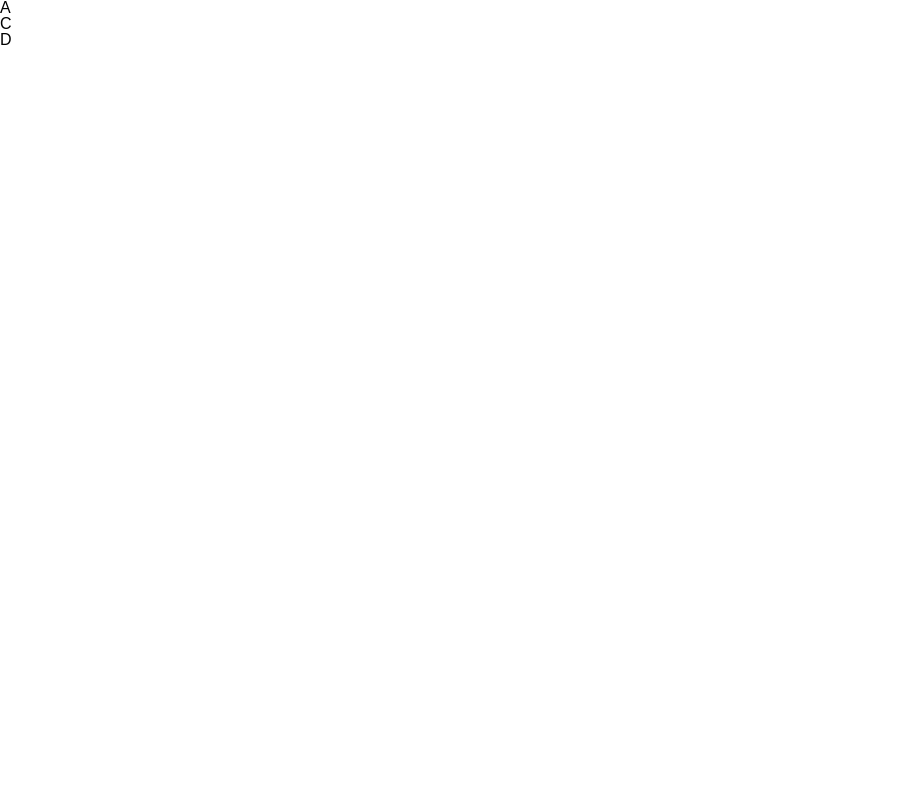
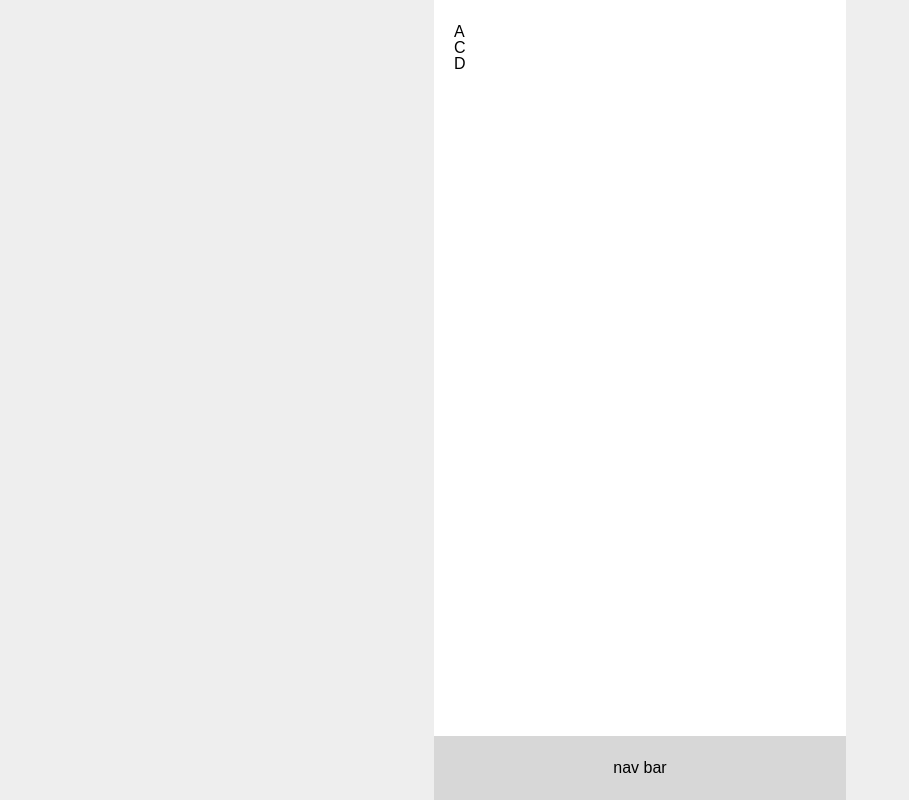
Before and after one commit to WePlanPlans/WPP_FE, a React (Vite) app: page /abc in a window 1280 px wide. Shown: the whole page, without its empty margins (0-909 px from the left). Built offline with nearby package versions, Linux system fonts and the light colour scheme.

Commit message:
Design: 전체 레이아웃 설정

```diff
--- a/src/components/common/footer/Footer.tsx
+++ b/src/components/common/footer/Footer.tsx
@@ -1,3 +1,9 @@
-const Footer = () => <footer>푸터</footer>;
+const Footer = () => (
+  <footer
+    className="
+    sticky bottom-0 flex h-16 items-center justify-center bg-lightgray">
+    nav bar
+  </footer>
+);
 
 export default Footer;
--- a/src/components/common/header/Header.tsx
+++ b/src/components/common/header/Header.tsx
@@ -1,3 +1,3 @@
-const Header = () => <header>헤더</header>;
+const Header = () => <header className="h-6"></header>;
 
 export default Header;
--- a/src/index.css
+++ b/src/index.css
@@ -27,9 +27,7 @@
 
 body {
   margin: 0;
-  font-family: -apple-system, BlinkMacSystemFont, 'Segoe UI', 'Roboto', 'Oxygen',
-    'Ubuntu', 'Cantarell', 'Fira Sans', 'Droid Sans', 'Helvetica Neue',
-    sans-serif;
+  background-color: #eee;
   -webkit-font-smoothing: antialiased;
   -moz-osx-font-smoothing: grayscale;
 }
@@ -41,6 +39,6 @@ code {
 
 @layer components {
   .btn-base {
-    @apply w-full py-3.5 rounded-lg;
+    @apply w-full rounded-lg py-3.5;
   }
 }
--- a/src/pages/main/main.page.tsx
+++ b/src/pages/main/main.page.tsx
@@ -1,13 +1,12 @@
-import { A, B } from '@components/abc';
 import { ButtonPrimary, ButtonWhite } from '@components/common/button/Button';
-import { C } from '@components/def';
 
 const Main = () => {
   return (
-    <div className="p-5">
+    <>
+      <h1 className="text-xl font-bold">지금 인기여행지</h1>
       <ButtonWhite onClick={() => {}}>더보기</ButtonWhite>
       <ButtonPrimary onClick={() => {}}>완료</ButtonPrimary>
-    </div>
+    </>
   );
 };
 
--- a/src/router/mainRouter.tsx
+++ b/src/router/mainRouter.tsx
@@ -5,15 +5,15 @@ import { Footer } from '@components/common/footer';
 import ABC from '@pages/abc/abc.page';
 import Main from '@pages/main/main.page';
 
-function Dashboard() {
+export function MainLayout() {
   return (
-    <>
+    <StyledMainContainer>
       <Header />
-      <StyledMainContainer>
+      <StyledContentContainer>
         <Outlet />
-      </StyledMainContainer>
+      </StyledContentContainer>
       <Footer />
-    </>
+    </StyledMainContainer>
   );
 }
 
@@ -21,9 +21,10 @@ const MainRouter = () => {
   return (
     <>
       <Routes>
-        <Route path="/" element={<Dashboard />} />
-        <Route index element={<Main />} />
-        <Route path="/abc" element={<ABC />} />
+        <Route path="/" element={<MainLayout />}>
+          <Route index element={<Main />} />
+          <Route path="/abc" element={<ABC />} />
+        </Route>
       </Routes>
     </>
   );
@@ -32,6 +33,15 @@ const MainRouter = () => {
 export default MainRouter;
 
 const StyledMainContainer = styled.div`
+  display: flex;
+  flex-direction: column;
+  background-color: #fff;
   margin: 0 auto;
-  max-width: 1200px;
+  max-width: 412px;
+  min-height: 100vh;
 `;
+
+const StyledContentContainer = styled.div`
+  padding: 0 20px;
+  margin-bottom: auto;
+`;
```
